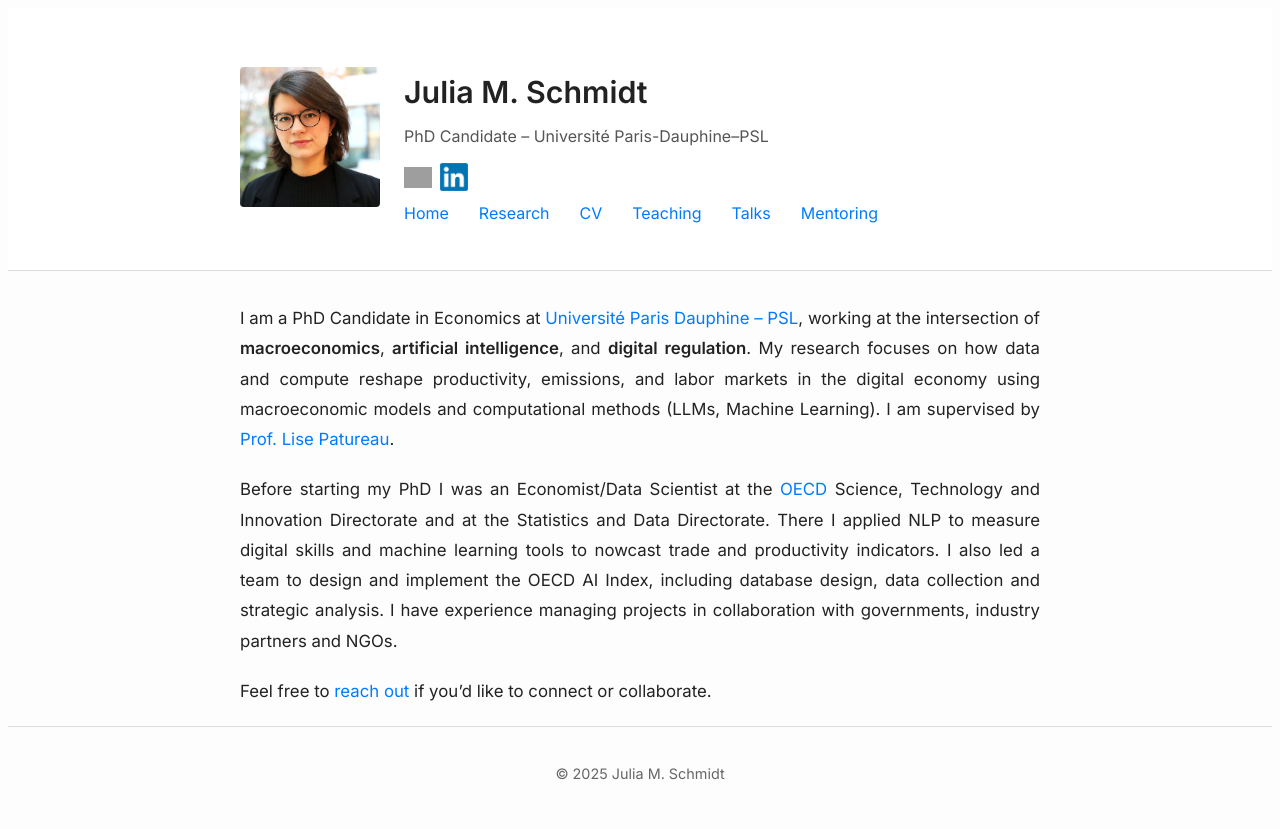
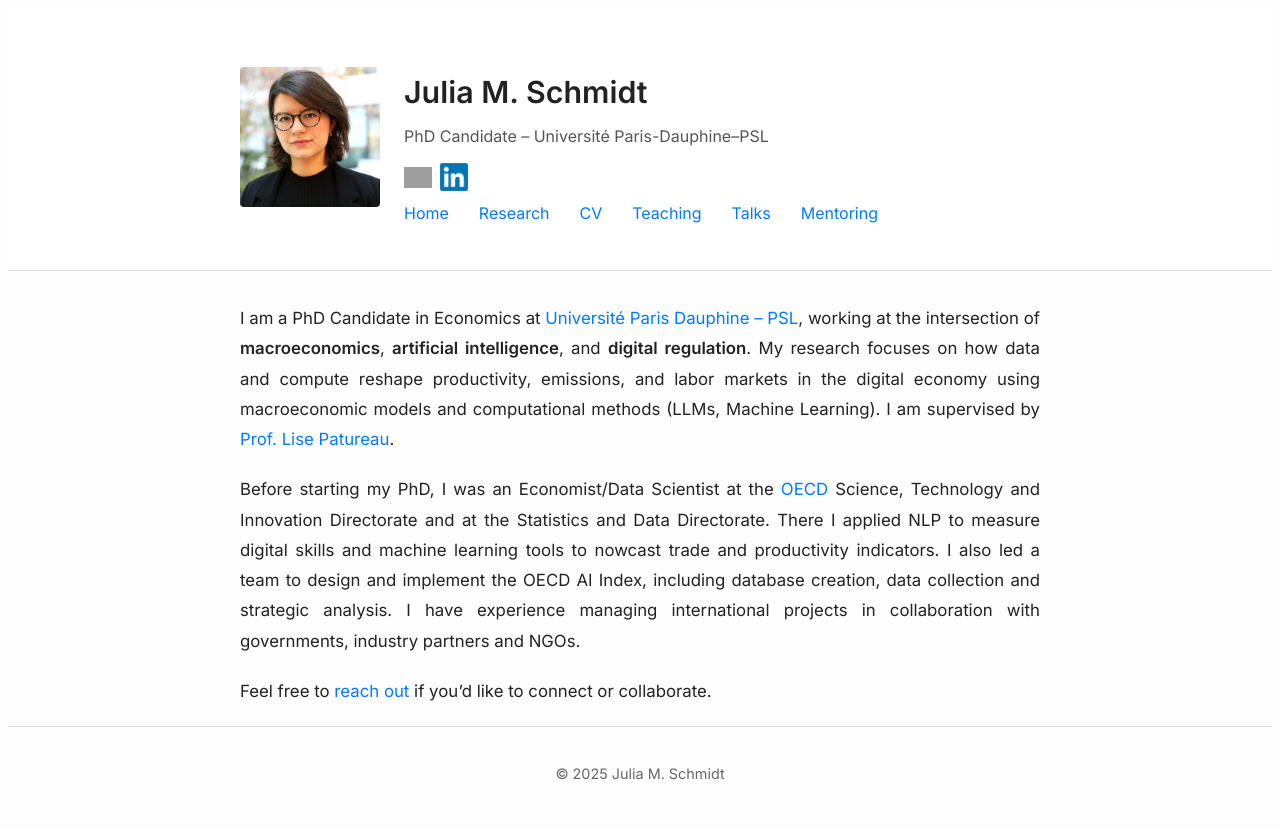
Before and after one commit to julia-m-schmidt/julia-m-schmidt.github.io, a Jekyll site: the page built from home.md, in a window 1280 px wide. Shown: the part 210-1039 px from the top of the page. Built offline with Jekyll 4.4.1, drawn with Linux system fonts in a browser that asks for light colours; grey boxes are pictures that could not be loaded.

Commit message:
Update home.md

```diff
--- a/home.md
+++ b/home.md
@@ -7,6 +7,6 @@
 
 I am a PhD Candidate in Economics at [Université Paris Dauphine – PSL](https://dauphine.psl.eu/), working at the intersection of **macroeconomics**, **artificial intelligence**, and **digital regulation**. My research focuses on how data and compute reshape productivity, emissions, and labor markets in the digital economy using macroeconomic models and computational methods (LLMs, Machine Learning). I am supervised by [Prof. Lise Patureau](https://sites.google.com/view/lisepatureau/home?authuser=0).
 
-Before starting my PhD I was an Economist/Data Scientist at the [OECD](https://www.oecd.org/en.html) Science, Technology and Innovation Directorate and at the Statistics and Data Directorate. There I applied NLP to measure digital skills and machine learning tools to nowcast trade and productivity indicators. I also led a team to design and implement the OECD AI Index, including database design, data collection and strategic analysis. I have experience managing projects in collaboration with governments, industry partners and NGOs.
+Before starting my PhD, I was an Economist/Data Scientist at the [OECD](https://www.oecd.org/en.html) Science, Technology and Innovation Directorate and at the Statistics and Data Directorate. There I applied NLP to measure digital skills and machine learning tools to nowcast trade and productivity indicators. I also led a team to design and implement the OECD AI Index, including database creation, data collection and strategic analysis. I have experience managing international projects in collaboration with governments, industry partners and NGOs.
 
 Feel free to [reach out](mailto:julia.schmidt@dauphine.psl.eu?subject=Collaboration%20Request) if you’d like to connect or collaborate.
```
